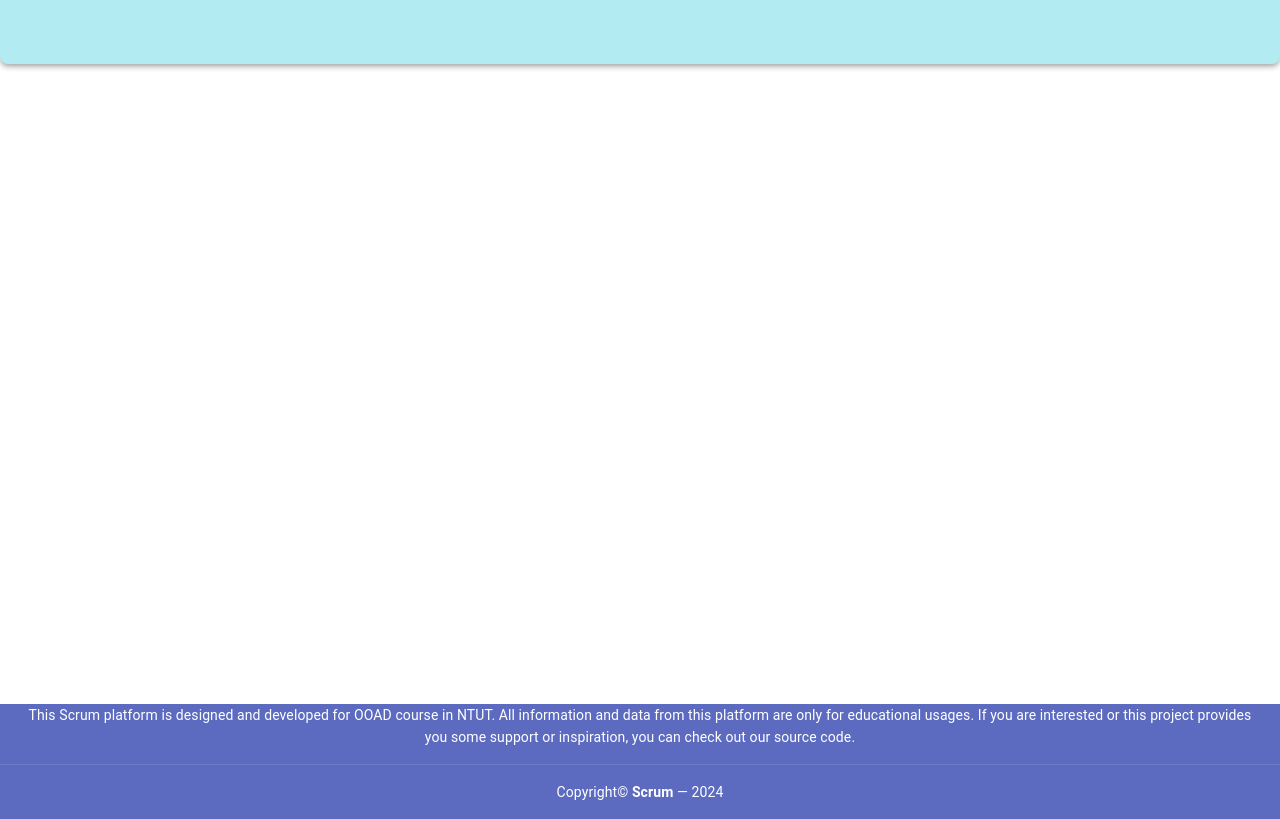
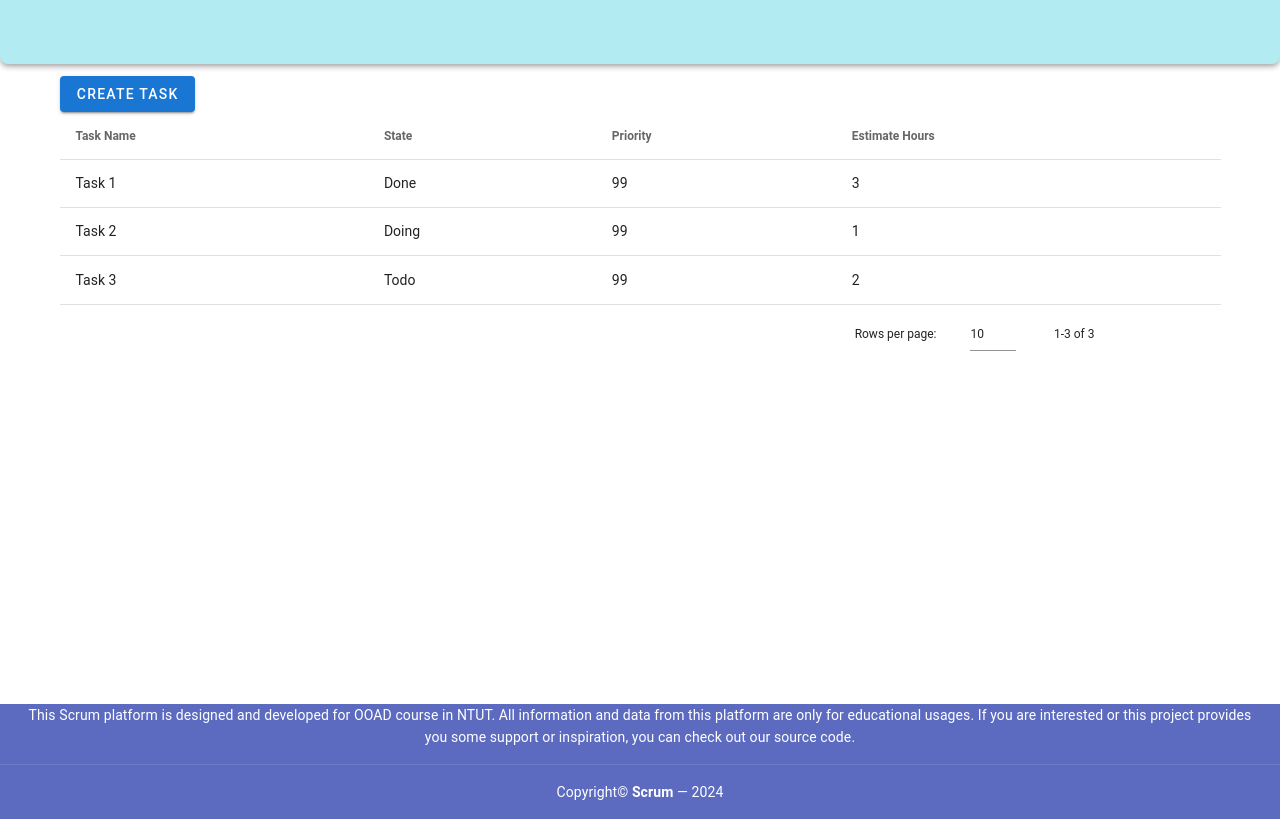
Before and after one commit to xiao0818/OOAD_Frontend, a Vue app: page /backlogItem/1 in a window 1280 px wide. Built offline with nearby package versions, Linux system fonts and the light colour scheme; the HTML template or start-up script is replaced by a standard one; what vue-apexcharts would draw is missing.

Commit message:
[Feature Addition]Added backlog item page

```diff
--- a/src/router/index.js
+++ b/src/router/index.js
@@ -44,6 +44,14 @@ const routes = [
       title: 'BacklogItem'
     }
   },
+  {
+    path: '/task/:id',
+    name: 'Task',
+    component: () => import('../views/TaskPage.vue'),
+    meta: {
+      title: 'Task'
+    }
+  },
 ]
 
 const router = new VueRouter({
@@ -57,4 +65,9 @@ router.beforeEach((to, from, next) => {
   next()
 })
 
+const VueRouterPush = VueRouter.prototype.push
+VueRouter.prototype.push = function push (to) {
+  return VueRouterPush.call(this, to).catch(err => err)
+}
+
 export default router
--- a/src/views/BacklogItemPage.vue
+++ b/src/views/BacklogItemPage.vue
@@ -1,8 +1,56 @@
 <template>
-  <div></div>
+  <v-container>
+    <v-btn color="primary">Create Task</v-btn>
+    <v-data-table :headers="headers" :items="tasks" @click:row="openTask" />
+  </v-container>
 </template>
 
 <script>
+
+  export default {
+    name: "BacklogItemPage",
+    components: {
+    },
+    data() {
+      return {
+        headers: [
+          { text: "Task Name", value: "name" },
+          { text: "State", value: "state" },
+          { text: "Priority", value: "priority" },
+          { text: "Estimate Hours", value: "estimateHours" },
+        ],
+        tasks: [
+          {
+            name: 'Task 1',
+            id: '32317bad-1a12-4acb-aef7-86c5cc99b610',
+            state: 'Done',
+            priority: '99',
+            estimateHours: '3'
+          },
+          {
+            name: 'Task 2',
+            id: '3cb76c7f-b447-4005-a541-af493fec8c60',
+            state: 'Doing',
+            priority: '99',
+            estimateHours: '1'
+          },
+          {
+            name: 'Task 3',
+            id: '961cb3e2-cbe3-4a4e-8760-16b00af30a25',
+            state: 'Todo',
+            priority: '99',
+            estimateHours: '2'
+          },
+        ],
+      }
+    },
+    methods: {
+      openTask(value) {
+        console.log(value.id)
+        this.$router.push({ name: "Task", params: {id: value.id} });
+      }
+    }
+  }
 </script>
 
 <style>
--- a/src/views/SprintPage.vue
+++ b/src/views/SprintPage.vue
@@ -23,21 +23,21 @@
             {
               name: 'Backlog Item 1',
               id: '6d039242-c8cb-4fc7-87e1-5732aa8df6ab',
-              storyPoint: 'Description 1',
+              storyPoint: '3',
               importance: '99',
               acceptanceCriteria: 'Criteria 1'
             },
             {
               name: 'Backlog Item 2',
               id: '1ba8c03a-4230-47b7-b876-1cb5a77c06bb',
-              storyPoint: 'Description 2',
+              storyPoint: '5',
               importance: '99',
               acceptanceCriteria: 'Criteria 2'
             },
             {
               name: 'Backlog Item 3',
               id: 'eac3be3e-f8c3-4b47-b0f9-386367e7f221',
-              storyPoint: 'Description 3',
+              storyPoint: '2',
               importance: '99',
               acceptanceCriteria: 'Criteria 3'
             },
--- /dev/null
+++ b/src/views/TaskPage.vue
@@ -0,0 +1,9 @@
+<template>
+  <div></div>
+</template>
+
+<script>
+</script>
+
+<style>
+</style>
```
